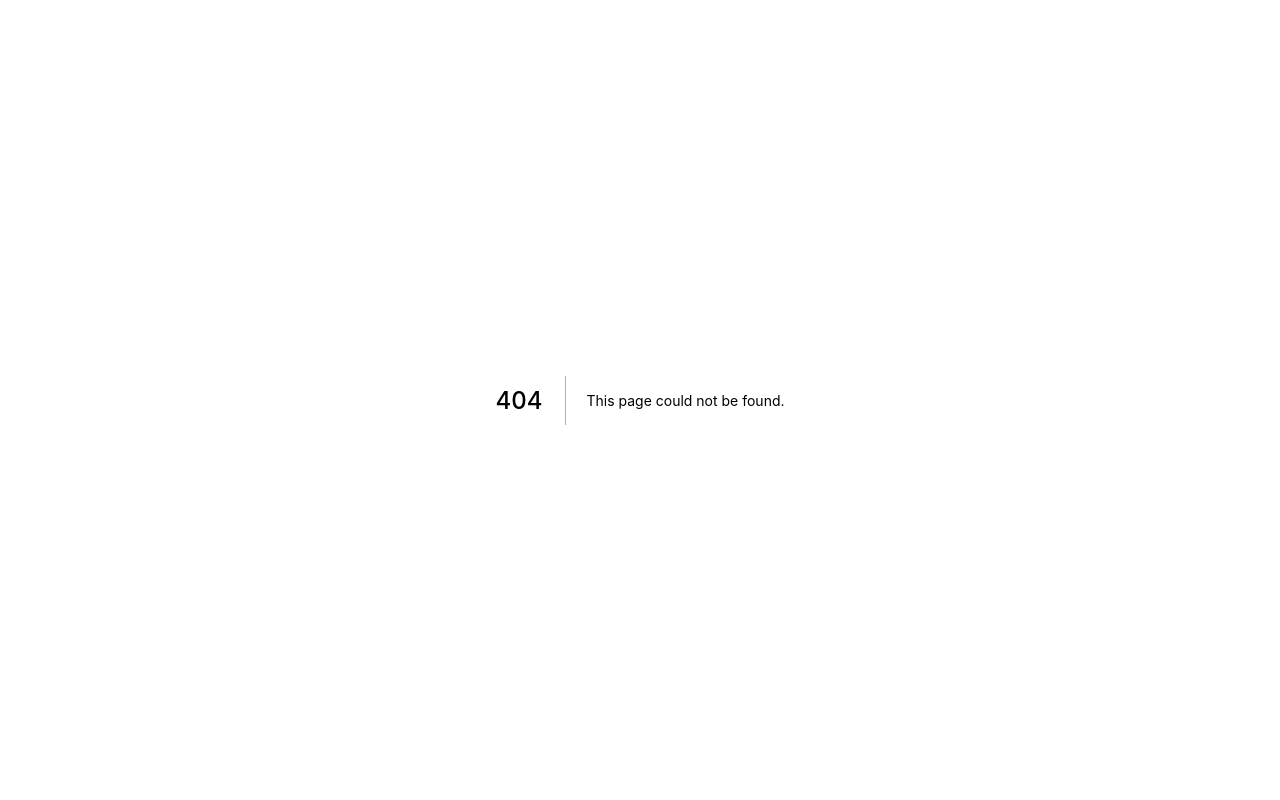
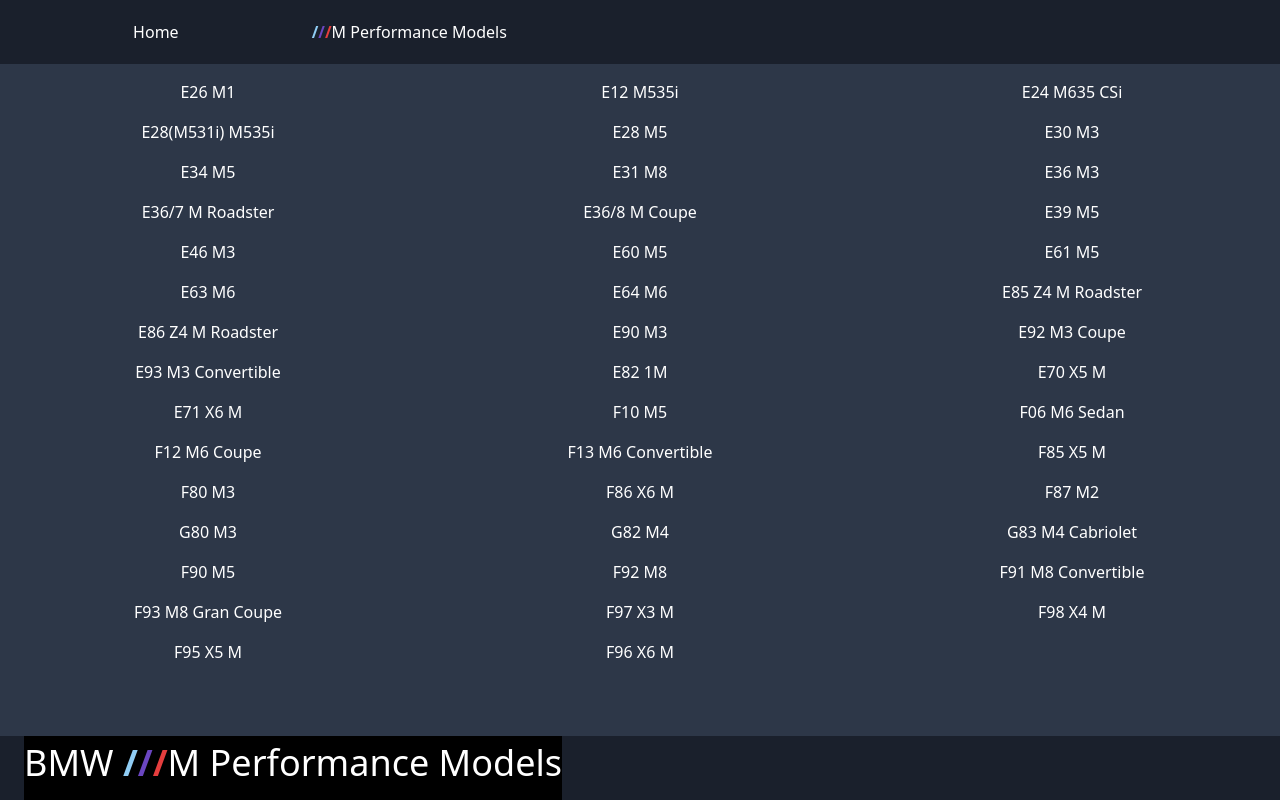
Before and after one commit to Ajsalemo/NextJSFrontEnd, a Next.js app: page /allmodels in a window 1280 px wide. Before the commit this address had no page. Built offline with nearby package versions, Linux system fonts and the light colour scheme; what @tailwindcss/ui would draw is missing.

Commit message:
added an allmodels page

```diff
--- /dev/null
+++ b/api/api.js
@@ -0,0 +1,178 @@
+export const allModels = [
+  {
+    type: "E26",
+    model: "M1",
+  },
+  {
+    type: "E12",
+    model: "M535i",
+  },
+  {
+    type: "E24",
+    model: "M635 CSi",
+  },
+  {
+    type: "E28(M531i)",
+    model: "M535i",
+  },
+  {
+    type: "E28",
+    model: "M5",
+  },
+  {
+    type: "E30",
+    model: "M3",
+  },
+  {
+    type: "E34",
+    model: "M5",
+  },
+  {
+    type: "E31",
+    model: "M8",
+  },
+  {
+    type: "E36",
+    model: "M3",
+  },
+  {
+    type: "E36/7",
+    model: "M Roadster",
+  },
+  {
+    type: "E36/8",
+    model: "M Coupe",
+  },
+  {
+    type: "E39",
+    model: "M5",
+  },
+  {
+    type: "E46",
+    model: "M3",
+  },
+  {
+    type: "E60",
+    model: "M5",
+  },
+  {
+    type: "E61",
+    model: "M5",
+  },
+  {
+    type: "E63",
+    model: "M6",
+  },
+  {
+    type: "E64",
+    model: "M6",
+  },
+  {
+    type: "E85",
+    model: "Z4 M Roadster",
+  },
+  {
+    type: "E86",
+    model: "Z4 M Roadster",
+  },
+  {
+    type: "E90",
+    model: "M3",
+  },
+  {
+    type: "E92",
+    model: "M3 Coupe",
+  },
+  {
+    type: "E93",
+    model: "M3 Convertible",
+  },
+  {
+    type: "E82",
+    model: "1M",
+  },
+  {
+    type: "E70",
+    model: "X5 M",
+  },
+  {
+    type: "E71",
+    model: "X6 M",
+  },
+  {
+    type: "F10",
+    model: "M5",
+  },
+  {
+    type: "F06",
+    model: "M6 Sedan",
+  },
+  {
+    type: "F12",
+    model: "M6 Coupe",
+  },
+  {
+    type: "F13",
+    model: "M6 Convertible",
+  },
+  {
+    type: "F85",
+    model: "X5 M",
+  },
+  {
+    type: "F80",
+    model: "M3",
+  },
+  {
+    type: "F86",
+    model: "X6 M",
+  },
+  {
+    type: "F87",
+    model: "M2",
+  },
+  {
+    type: "G80",
+    model: "M3",
+  },
+  {
+    type: "G82",
+    model: "M4",
+  },
+  {
+    type: "G83",
+    model: "M4 Cabriolet",
+  },
+  {
+    type: "F90",
+    model: "M5",
+  },
+  {
+    type: "F92",
+    model: "M8",
+  },
+  {
+    type: "F91",
+    model: "M8 Convertible",
+  },
+  {
+    type: "F93",
+    model: "M8 Gran Coupe",
+  },
+  {
+    type: "F97",
+    model: "X3 M",
+  },
+  {
+    type: "F98",
+    model: "X4 M",
+  },
+  {
+    type: "F95",
+    model: "X5 M",
+  },
+  {
+    type: "F96",
+    model: "X6 M",
+  },
+];
--- a/components/dropdown.js
+++ b/components/dropdown.js
@@ -1,4 +1,5 @@
 import { useState } from "react";
+import Link from "next/link";
 
 export default function Dropdown() {
   const [isOpen, isOpenFunction] = useState(false);
@@ -9,22 +10,22 @@
         onClick={() => isOpenFunction(!isOpen)}
         onBlur={() => isOpenFunction(!isOpen)}
       >
-          ///
+        <span className="text-blue-300 font-black">/</span>
+        <span className="text-purple-700 font-black">/</span>
+        <span className="text-red-600 font-black">/</span>{" "}
       </button>
       {isOpen ? (
         <div className="absolute right-0 mt-2 py-2 w-48 bg-white rounded-lg shadow-xl top-12">
-          <a
-            href="#"
-            className="block px-4 py-2 text-gray-800 hover:bg-indigo-500 hover:text-white"
-          >
-            Home
-          </a>
-          <a
-            href="#"
-            className="block px-4 py-2 text-gray-800 hover:bg-indigo-500 hover:text-white"
-          >
-            ///BMW Performance Models
-          </a>
+          <Link href="/">
+            <a className="block px-4 py-2 text-gray-800 hover:bg-indigo-500 hover:text-white">
+              Home
+            </a>
+          </Link>
+          <Link href="/allmodels">
+            <a className="block px-4 py-2 text-gray-800 hover:bg-indigo-500 hover:text-white">
+              ///BMW Performance Models
+            </a>
+          </Link>
         </div>
       ) : null}
     </div>
--- a/components/footer.js
+++ b/components/footer.js
@@ -2,10 +2,14 @@
 
 export default function Footer() {
   return (
-    <nav className="inset-x-0 bottom-0 h-16 fixed bg-gray-900 flex justify-between sm:flex-col md:flex-row">
-      <Link href="/">
-        <a className="h-screen w-fit-content bg-black ml-6 pt-3 md:pt-0 md:text-4xl text-2xl">
-          BMW M Performance Models.
+    <nav className="inset-x-0 bottom-0 h-16 fixed bg-gray-900 flex justify-center sm:justify-between sm:flex-col md:flex-row">
+      <Link href="/allmodels">
+        <a className="h-screen w-fit-content bg-black ml-6 pt-3 md:pt-0 md:text-4xl sm:text-2xl text-1xl">
+          <span className="text-white">BMW </span>
+          <span className="text-blue-300 font-black">/</span>
+          <span className="text-purple-700 font-black">/</span>
+          <span className="text-red-600 font-black">/</span>
+          <span className="text-white">M Performance Models</span>
         </a>
       </Link>
     </nav>
--- a/components/navbar.js
+++ b/components/navbar.js
@@ -8,10 +8,15 @@
       <nav className="inset-x-0 top-0 h-16 bg-gray-900">
         <div className="h-16 w-2/4 justify-evenly items-center hidden sm:flex">
           <Link href="/">
-            <a>Home</a>
+            <a className="text-white">Home</a>
           </Link>
-          <Link href="/models">
-            <a>///M Performance Models</a>
+          <Link href="/allmodels">
+            <a>
+              <span className="text-blue-300 font-black">/</span>
+              <span className="text-purple-700 font-black">/</span>
+              <span className="text-red-600 font-black">/</span>
+              <span className="text-white">M Performance Models</span>
+            </a>
           </Link>
         </div>
         <Dropdown />
--- /dev/null
+++ b/pages/allmodels.js
@@ -0,0 +1,31 @@
+import Head from "next/head";
+import Footer from "../components/footer";
+import Navbar from "../components/navbar";
+import { Fragment } from "react";
+import { allModels } from "../api/api";
+import Link from "next/link";
+
+export default function allModelsPage() {
+  return (
+    <Fragment>
+      <Head>
+        <title>BMW ///M Models</title>
+        <link rel="icon" href="/favicon.ico" />
+      </Head>
+
+      <div className="bg-gray-800 h-auto sm:h-screen text-white">
+        <Navbar />
+        <div className="grid gap-4 grid-cols-2 gap-3 sm:grid-cols-3 text-center mt-4">
+          {allModels.map((model, i) => (
+            <Link href="/" className="inline-block" key={i}>
+              <a key={i}>
+                {model.type} {model.model}
+              </a>
+            </Link>
+          ))}
+        </div>
+        <Footer />
+      </div>
+    </Fragment>
+  );
+}
--- a/pages/index.js
+++ b/pages/index.js
@@ -3,23 +3,25 @@
 import Navbar from "../components/navbar";
 import Footer from "../components/footer";
 
-const BMWM4Home = require(`images/bmwm4home.jpg?jpg`)
+const BMWM4Home = require(`images/bmwm4home.jpg?jpg`);
 
-const Home = () => (
+export default function Home() {
+  return (
     <Fragment>
       <Head>
-      <title>BMW //M Models</title>
+        <title>BMW ///M Models</title>
         <link rel="icon" href="/favicon.ico" />
       </Head>
-
-    <div className="-top-16 h-screen" style={{
+      <div
+        className="-top-16 h-screen"
+        style={{
           backgroundImage: `url(${BMWM4Home})`,
-      backgroundPosition: `center`
-    }}>
+          backgroundPosition: `center`,
+        }}
+      >
         <Navbar />
         <Footer />
       </div>
     </Fragment>
   );
-
-export default Home;
+}
```
Lines whose indentation alone changed are shown as unchanged.
